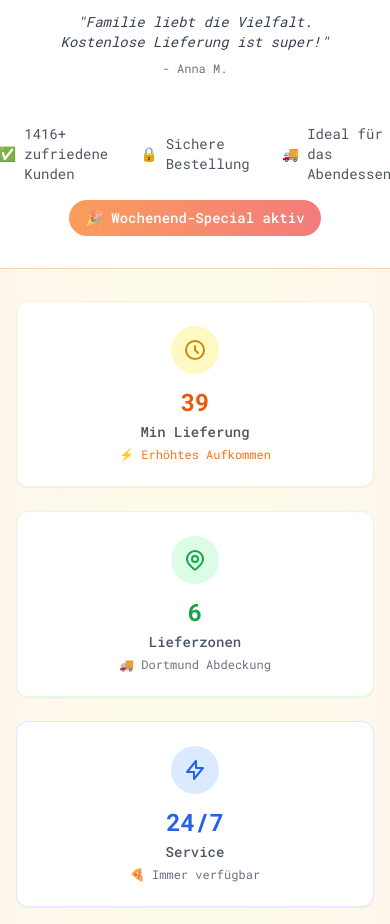
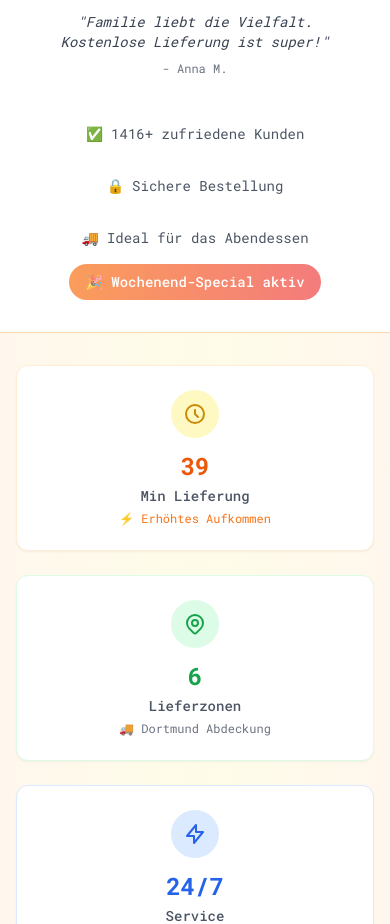
Before and after one commit to limbpuma/pizza_fast_delivery_collect, a React (Vite) app: page / in a window 390 px wide. Shown: the part 3346-4270 px from the top of the page. Built offline with nearby package versions, Linux system fonts and the light colour scheme.

Commit message:
fix: responsive improvements and safe layout for Home page

```diff
--- a/src/ui/Home.tsx
+++ b/src/ui/Home.tsx
@@ -43,7 +43,8 @@ function Home() {
               {t('home.subtitle')}
             </span>
           </p>          {/* Fast Features - Dynamic Icons + Text */}
-          <DynamicFeatures features={features} className="mb-8" />{/* Social Proof Banner - Dynamic */}
+          <DynamicFeatures features={features} className="mb-8" />
+          {/* Social Proof Banner - Dynamic */}
           <div className="mb-6 bg-white/80 backdrop-blur-sm border border-gray-200 rounded-xl p-3 shadow-sm relative">
             {/* Loading indicator */}
             {isLoading && (
@@ -200,8 +201,9 @@ function Home() {
               <p className="text-sm text-gray-700 italic mb-2">"{t('home.testimonials.customer3.text')}"</p>
               <p className="text-xs text-gray-500">- {t('home.testimonials.customer3.name')}</p>
             </div>
-          </div>            {/* Trust Badges - Dynamic */}
-          <div className="mt-8 flex items-center justify-center gap-8 text-sm text-gray-600">
+          </div>
+           {/* Trust Badges - Dynamic */}
+          <div className="mt-8 flex flex-wrap sm:flex-nowrap items-center justify-center gap-8 text-sm text-gray-600">
             <div className="flex items-center gap-2">
               <span className="text-green-500">✅</span>
               <span className={`transition-all duration-300 ${isLoading ? 'opacity-50' : 'opacity-100'}`}>
```
